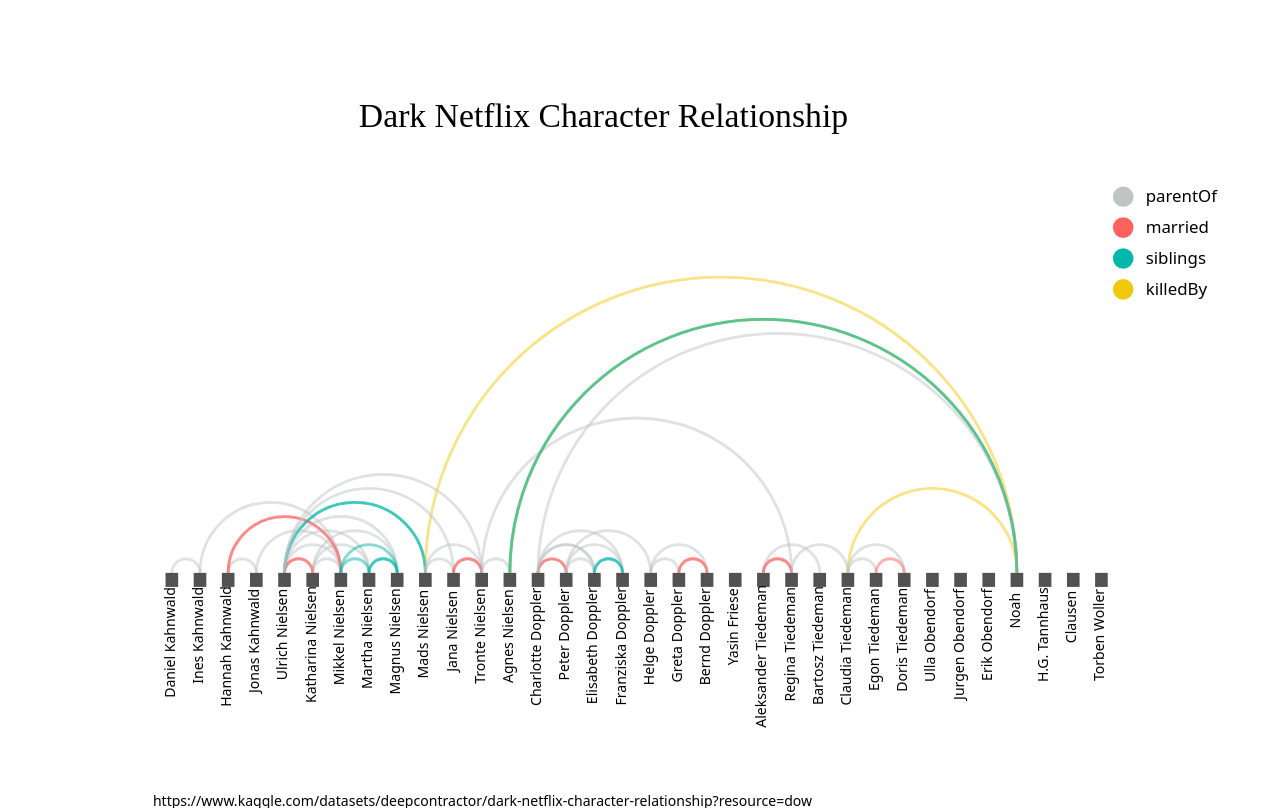
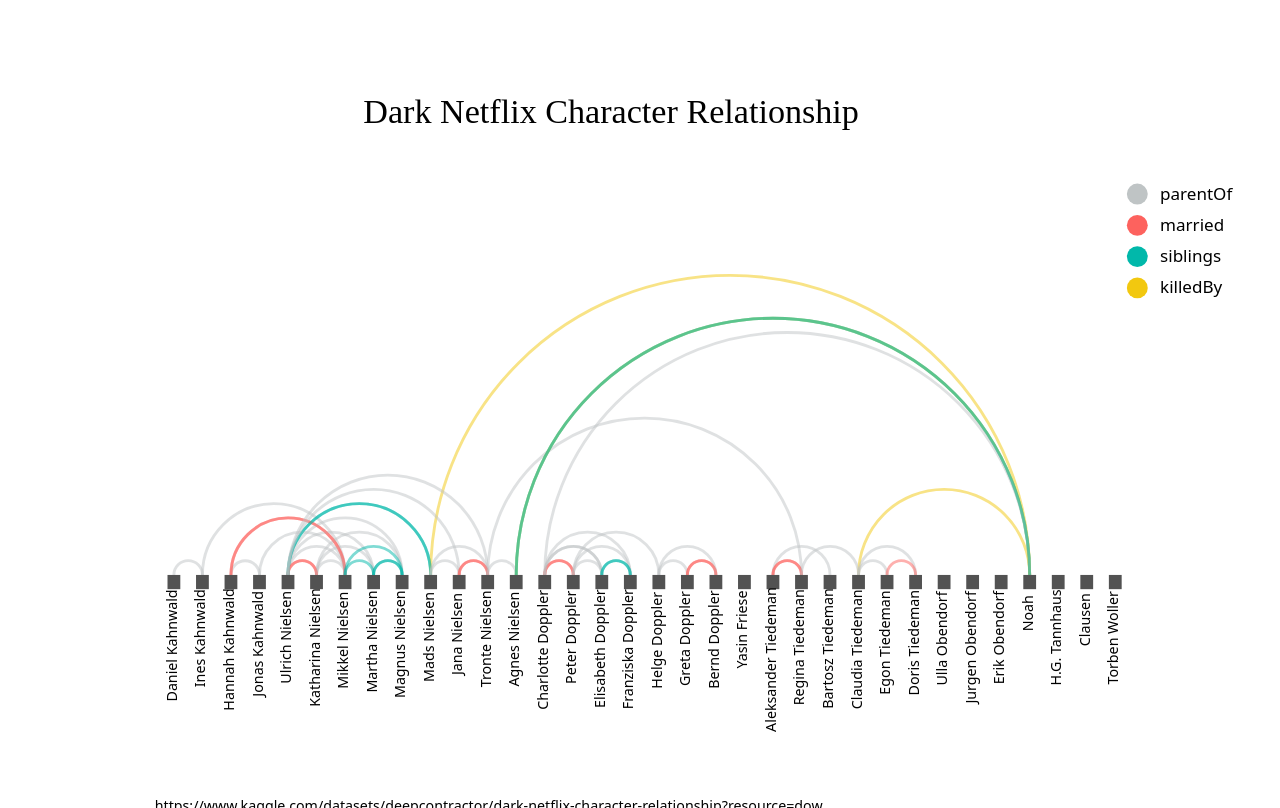
Before and after one commit to claussyest/DataViz, a plain HTML site: page index.html in a window 1280 px wide. Drawn offline with Linux system fonts and the light colour scheme.

Commit message:
Update index.html

```diff
--- a/index.html
+++ b/index.html
@@ -1,10 +1,10 @@
 <!DOCTYPE html>
 <html>
 <head>
-<meta name="viewport" content="width=device-width, initial-scale=1">
+<meta name="arcDiagram" content="width=device-width, initial-scale=1">
 <style>
 body, html {
-  width: auto;
+  width: 100%;
   height: 100%;
 }
 
@@ -13,7 +13,7 @@
   background-image: url("charticulator.svg");
 
   /* Full height */
-  width: auto;
+  width: 100%;
   height: 100%;
 
   /* Center and scale the image nicely */
```
